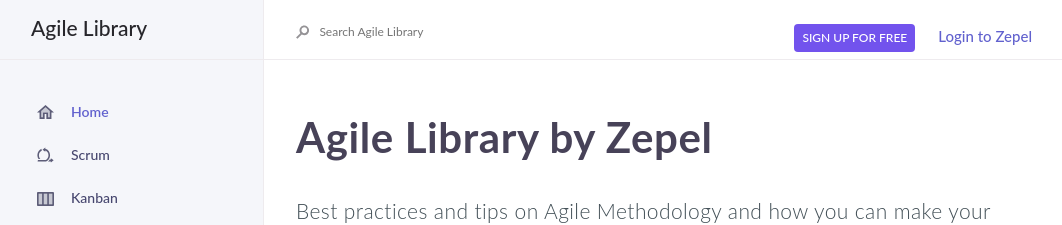
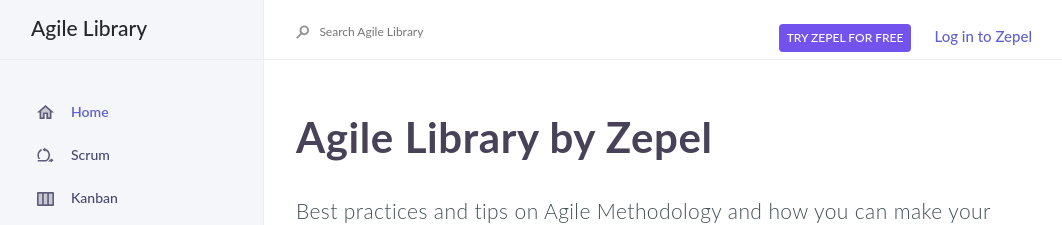
Before and after one commit to svikashk/agile, a Jekyll site: the page built from agile/index.md, in a window 1280 px wide. Shown: the top 225 px of the page, without its empty margins (92-1154 px from the left). Built offline with Jekyll 4.4.1, drawn with Linux system fonts in a browser that asks for light colours.

Commit message:
text changes

```diff
--- a/_layouts/default.html
+++ b/_layouts/default.html
@@ -29,9 +29,9 @@
             <ul class="list-style-none text-small mt-md-1 mb-md-1 pb-4 pb-md-0 js-aux-nav aux-nav">
               {% for link in site.aux_links %}
                 <li class="d-inline-block my-0{% unless forloop.last %} mr-2{% endunless %}">
-                <a href="https://zepel.io/?utm_source=agilelibrary&utm_medium=topnav" class="nav-button">Sign up for FREE</a></li>
+                <a href="https://zepel.io/?utm_source=agilelibrary&utm_medium=topnav" class="nav-button">TRY ZEPEL FOR FREE</a></li>
                 <li class="d-inline-block my-1{% unless forloop.last %} mr-2{% endunless %}">
-                  <a href="https://zepel.io/login/?utm_source=agilelibrary&utm_medium=topnav" class="header">Login to Zepel</a></li>
+                  <a href="https://zepel.io/login/?utm_source=agilelibrary&utm_medium=topnav" class="header">Log in to Zepel</a></li>
               {% endfor %}
             </ul>
           {% endif %}
```
Also changed, not shown: assets/uploads/user-story-with-acceptance-criteria-in-zepel.png.
